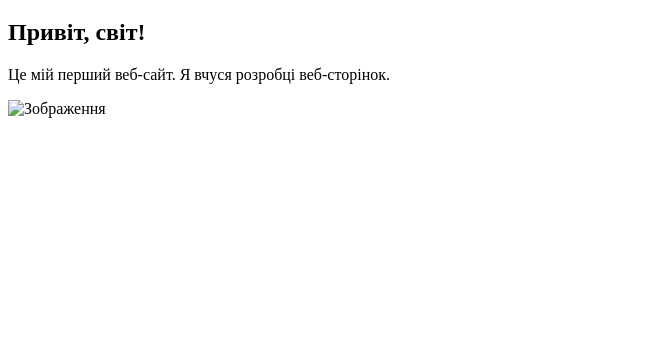
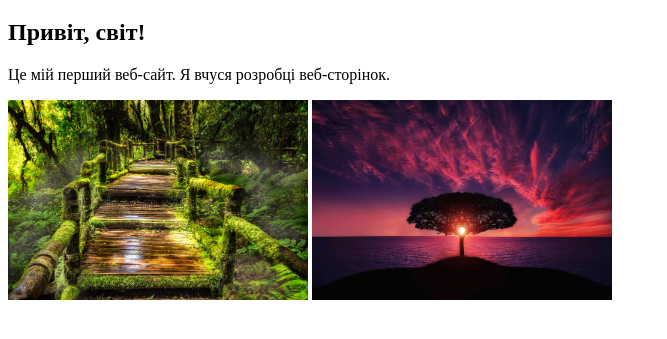
Before and after one commit to andreyrezreznicenko/MyRR_RA, a plain HTML site: page index.html in a window 1280 px wide. Shown: the part 61-400 px from the top of the page, without its empty margins (0-667 px from the left). Drawn offline with Linux system fonts and the light colour scheme.

Commit message:
change index for images

```diff
--- a/index.html
+++ b/index.html
@@ -8,6 +8,7 @@
     <h2>Привіт, світ!</h2>
     <p>Це мій перший веб-сайт. Я вчуся розробці веб-сторінок.</p>
 
-    <img src="image.jpg" alt="Зображення" width="300" height="200">
+    <img src="images/1.jpg" alt="Зображення" width="300" height="200">
+    <img src="images/2.jpg" alt="Зображення" width="300" height="200">
 </body>
 </html>
```
